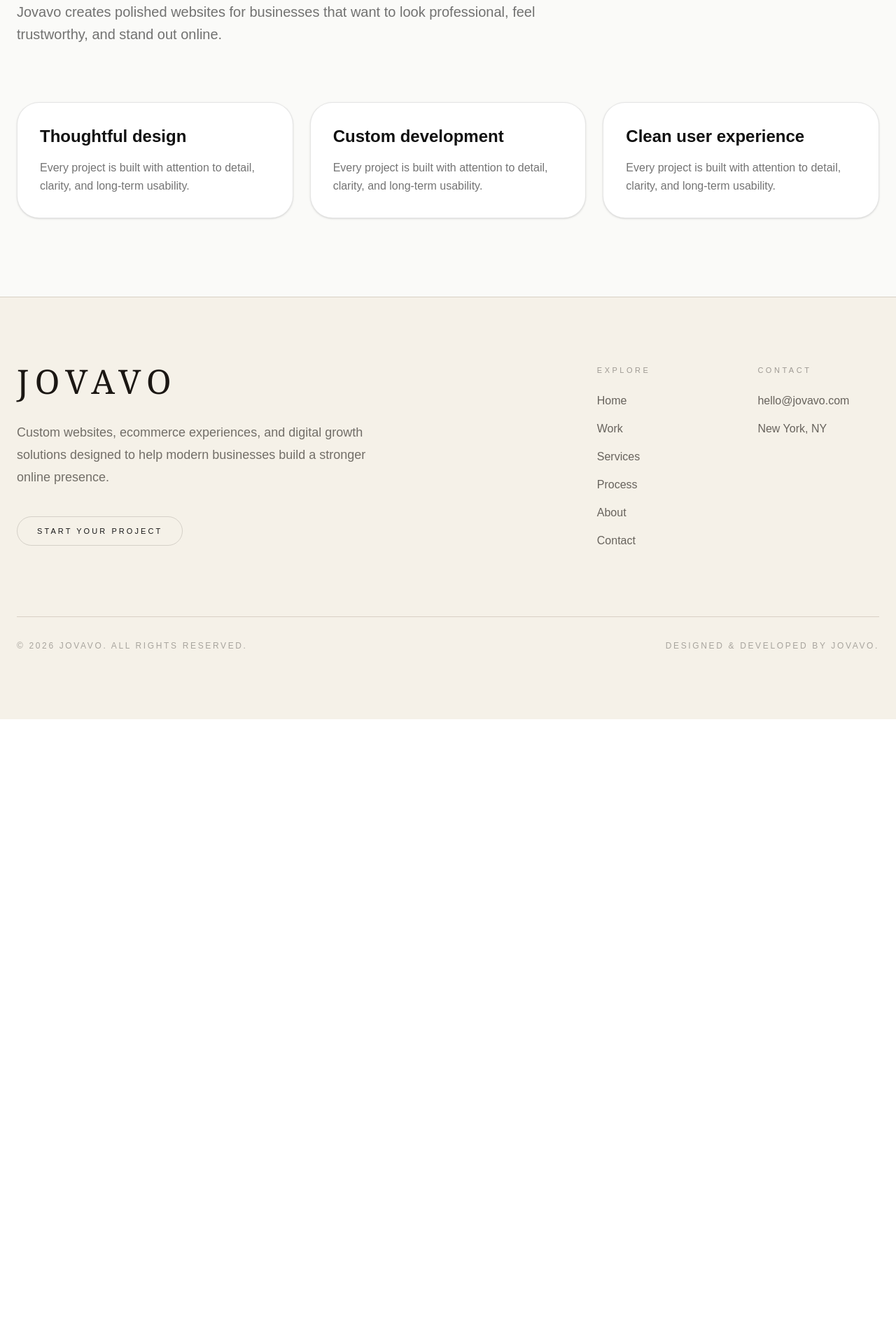
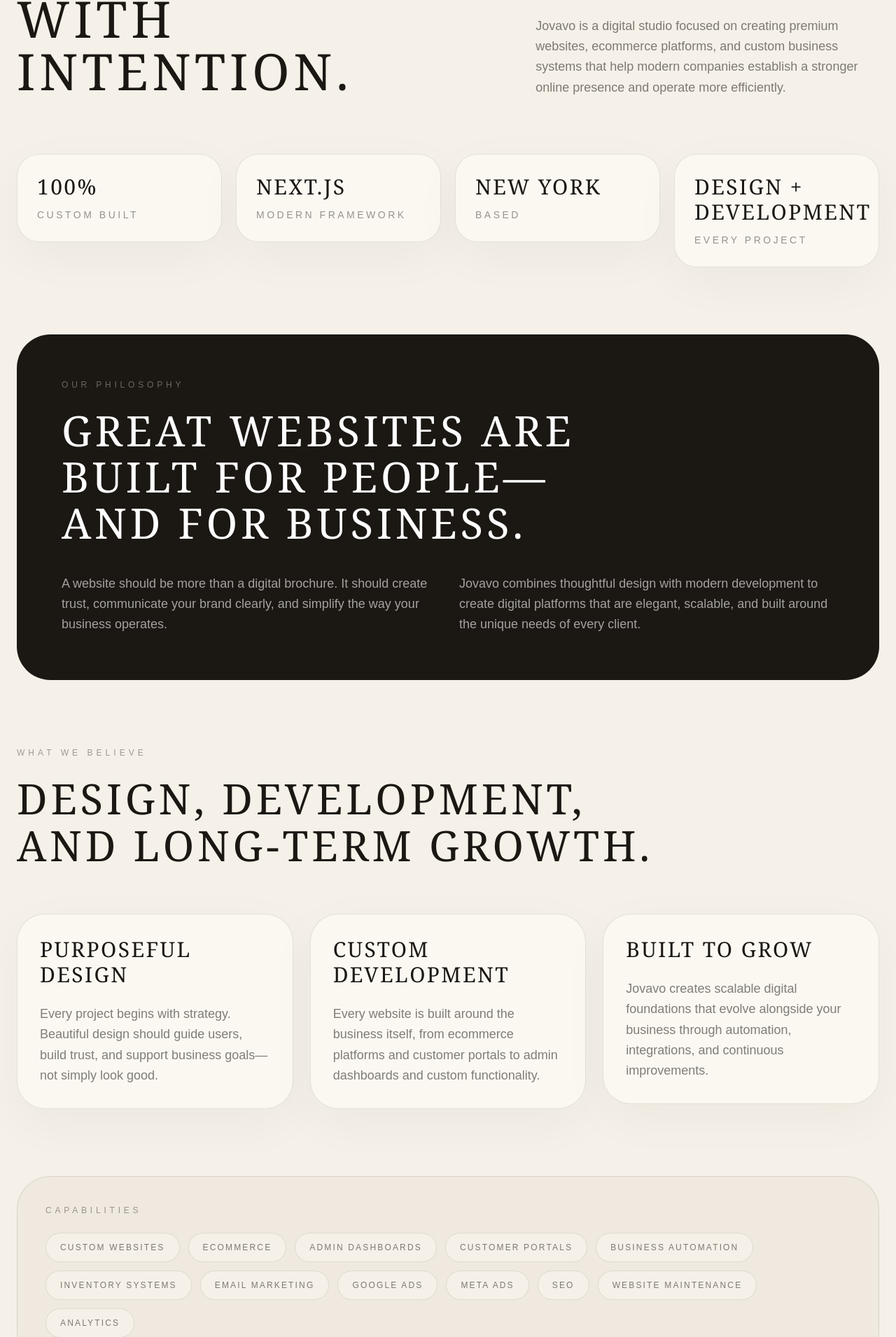
Before and after one commit to Jovavoco/jovavo, a Next.js app: page /about in a window 1280 px wide. Shown: the part 438-2349 px from the top of the page at 70% size. Before the commit the page ends 1466 px from the top, so only its background shows below. Built offline with nearby package versions, Linux system fonts and the light colour scheme.

Commit message:
Update page.tsx

```diff
--- a/app/about/page.tsx
+++ b/app/about/page.tsx
@@ -1,38 +1,208 @@
+import Link from "next/link";
+import Reveal from "@/components/Reveal";
+
+const values = [
+  {
+    title: "Purposeful Design",
+    description:
+      "Every project begins with strategy. Beautiful design should guide users, build trust, and support business goals—not simply look good.",
+  },
+  {
+    title: "Custom Development",
+    description:
+      "Every website is built around the business itself, from ecommerce platforms and customer portals to admin dashboards and custom functionality.",
+  },
+  {
+    title: "Built to Grow",
+    description:
+      "Jovavo creates scalable digital foundations that evolve alongside your business through automation, integrations, and continuous improvements.",
+  },
+];
+
+const numbers = [
+  ["100%", "Custom Built"],
+  ["Next.js", "Modern Framework"],
+  ["New York", "Based"],
+  ["Design + Development", "Every Project"],
+];
+
 export default function AboutPage() {
   return (
-    <main className="min-h-screen bg-[#FAFAF8] text-[#111111] px-6 pt-36 pb-28">
-      <section className="mx-auto max-w-7xl">
-        <p className="mb-5 text-xs uppercase tracking-[0.35em] text-black/40">
+    <main className="min-h-screen bg-[#f5f1e8] text-[#1b1713]">
+      <section className="mx-auto max-w-7xl px-6 pt-40 pb-28">
+        <Reveal>
+          <p className="mb-6 text-xs uppercase tracking-[0.42em] text-[#1b1713]/40">
             About Jovavo
           </p>
 
-        <h1 className="max-w-5xl text-5xl font-semibold leading-[1.05] tracking-tight md:text-7xl">
-          A creative web studio built for clean, modern digital experiences.
+          <div className="grid gap-10 lg:grid-cols-[1fr_0.7fr] lg:items-end">
+            <h1 className="font-serif text-5xl font-light uppercase leading-[1.05] tracking-[0.08em] md:text-7xl">
+              Building digital
+              <br />
+              experiences with
+              <br />
+              intention.
             </h1>
 
-        <p className="mt-8 max-w-3xl text-xl leading-relaxed text-black/55">
-          Jovavo creates polished websites for businesses that want to look
-          professional, feel trustworthy, and stand out online.
+            <p className="max-w-xl text-lg leading-relaxed text-[#1b1713]/55">
+              Jovavo is a digital studio focused on creating premium websites,
+              ecommerce platforms, and custom business systems that help modern
+              companies establish a stronger online presence and operate more
+              efficiently.
+            </p>
+          </div>
+        </Reveal>
+
+        {/* Stats */}
+
+        <div className="mt-20 grid gap-5 md:grid-cols-4">
+          {numbers.map(([value, label], index) => (
+            <Reveal key={value} delay={index * 120}>
+              <div className="rounded-[2rem] border border-[#1b1713]/10 bg-[#fbf8f2] p-7 shadow-[0_20px_70px_rgba(27,23,19,0.04)]">
+                <h2 className="font-serif text-3xl font-light uppercase tracking-[0.08em]">
+                  {value}
+                </h2>
+
+                <p className="mt-3 text-sm uppercase tracking-[0.25em] text-[#1b1713]/45">
+                  {label}
+                </p>
+              </div>
+            </Reveal>
+          ))}
+        </div>
+
+        {/* Story */}
+
+        <Reveal>
+          <section className="mt-24 rounded-[3rem] bg-[#1b1713] p-10 text-white md:p-16">
+            <p className="mb-6 text-xs uppercase tracking-[0.4em] text-white/35">
+              Our Philosophy
             </p>
 
-        <div className="mt-20 grid gap-6 md:grid-cols-3">
-          {[
-            "Thoughtful design",
-            "Custom development",
-            "Clean user experience",
-          ].map((item) => (
-            <div
-              key={item}
-              className="rounded-[2rem] border border-black/10 bg-white p-8 shadow-sm"
-            >
-              <h2 className="text-2xl font-semibold">{item}</h2>
-              <p className="mt-4 leading-relaxed text-black/55">
-                Every project is built with attention to detail, clarity, and
-                long-term usability.
+            <h2 className="max-w-5xl font-serif text-4xl font-light uppercase leading-[1.1] tracking-[0.08em] md:text-6xl">
+              Great websites are
+              <br />
+              built for people—
+              <br />
+              and for business.
+            </h2>
+
+            <div className="mt-10 grid gap-8 md:grid-cols-2">
+              <p className="text-lg leading-relaxed text-white/60">
+                A website should be more than a digital brochure. It should
+                create trust, communicate your brand clearly, and simplify the
+                way your business operates.
+              </p>
+
+              <p className="text-lg leading-relaxed text-white/60">
+                Jovavo combines thoughtful design with modern development to
+                create digital platforms that are elegant, scalable, and built
+                around the unique needs of every client.
               </p>
             </div>
+          </section>
+        </Reveal>
+
+        {/* Values */}
+
+        <section className="mt-24">
+          <Reveal>
+            <p className="mb-6 text-xs uppercase tracking-[0.42em] text-[#1b1713]/40">
+              What We Believe
+            </p>
+
+            <h2 className="max-w-5xl font-serif text-4xl font-light uppercase leading-[1.12] tracking-[0.08em] md:text-6xl">
+              Design, development,
+              <br />
+              and long-term growth.
+            </h2>
+          </Reveal>
+
+          <div className="mt-16 grid gap-6 md:grid-cols-3">
+            {values.map((value, index) => (
+              <Reveal key={value.title} delay={index * 120}>
+                <div className="rounded-[2.5rem] border border-[#1b1713]/10 bg-[#fbf8f2] p-8 shadow-[0_20px_70px_rgba(27,23,19,0.04)] transition-all duration-500 hover:-translate-y-1 hover:bg-white hover:shadow-[0_35px_100px_rgba(27,23,19,0.08)]">
+                  <h3 className="font-serif text-3xl font-light uppercase tracking-[0.08em]">
+                    {value.title}
+                  </h3>
+
+                  <p className="mt-6 text-lg leading-relaxed text-[#1b1713]/55">
+                    {value.description}
+                  </p>
+                </div>
+              </Reveal>
             ))}
           </div>
+        </section>
+
+        {/* Services */}
+
+        <Reveal>
+          <section className="mt-24 rounded-[3rem] border border-[#1b1713]/10 bg-[#efe9df] p-10">
+            <p className="mb-6 text-xs uppercase tracking-[0.4em] text-[#1b1713]/40">
+              Capabilities
+            </p>
+
+            <div className="flex flex-wrap gap-3">
+              {[
+                "Custom Websites",
+                "Ecommerce",
+                "Admin Dashboards",
+                "Customer Portals",
+                "Business Automation",
+                "Inventory Systems",
+                "Email Marketing",
+                "Google Ads",
+                "Meta Ads",
+                "SEO",
+                "Website Maintenance",
+                "Analytics",
+              ].map((service) => (
+                <span
+                  key={service}
+                  className="rounded-full border border-[#1b1713]/10 bg-[#f5f1e8] px-5 py-3 text-xs uppercase tracking-[0.18em] text-[#1b1713]/55"
+                >
+                  {service}
+                </span>
+              ))}
+            </div>
+          </section>
+        </Reveal>
+
+        {/* CTA */}
+
+        <Reveal>
+          <section className="mt-24 rounded-[3rem] bg-[#1b1713] p-10 text-white md:p-16">
+            <div className="grid gap-10 md:grid-cols-[1fr_auto] md:items-end">
+              <div>
+                <p className="mb-5 text-xs uppercase tracking-[0.4em] text-white/35">
+                  Let's Build Together
+                </p>
+
+                <h2 className="max-w-4xl font-serif text-4xl font-light uppercase leading-[1.1] tracking-[0.08em] md:text-6xl">
+                  Every great project
+                  <br />
+                  starts with a
+                  <br />
+                  conversation.
+                </h2>
+
+                <p className="mt-6 max-w-2xl leading-relaxed text-white/60">
+                  Whether you're launching a new business or modernizing an
+                  existing one, Jovavo can help turn your vision into a polished
+                  digital experience.
+                </p>
+              </div>
+
+              <Link
+                href="/contact"
+                className="inline-flex w-fit rounded-full bg-white px-7 py-3 text-[11px] uppercase tracking-[0.28em] text-[#1b1713] transition hover:-translate-y-1 hover:bg-white/90"
+              >
+                Start a Project
+              </Link>
+            </div>
+          </section>
+        </Reveal>
       </section>
     </main>
   );
```
Lines whose indentation alone changed are shown as unchanged.
